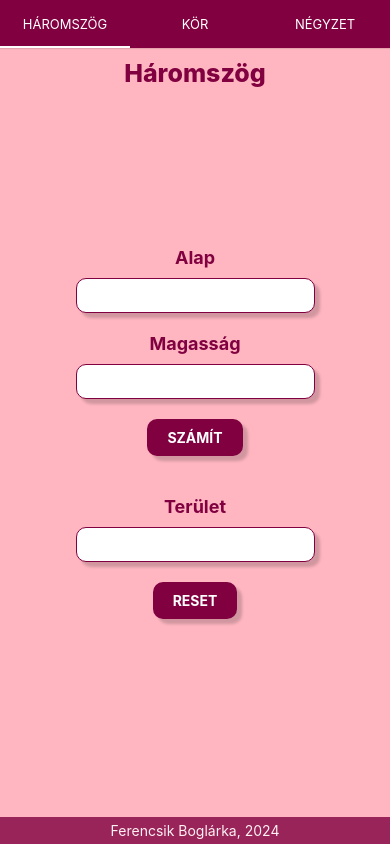
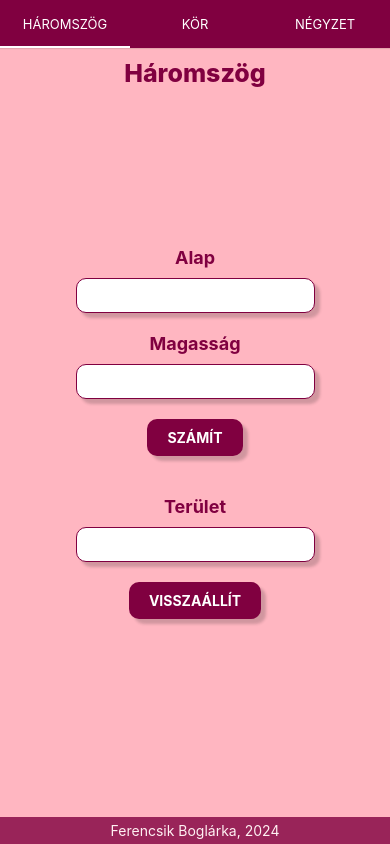
Before and after one commit to fbog05/calculus, a React Native app: screen / in a window 390 px wide. Built offline with nearby package versions, Linux system fonts and the light colour scheme.

Commit message:
02141150

```diff
--- a/components/CircleScreen.js
+++ b/components/CircleScreen.js
@@ -47,7 +47,7 @@ export default function CricleScreen() {
         <Pressable
             onPress={reset}
             style={styles.button}>
-            <Text style={styles.buttonText}>RESET</Text>
+            <Text style={styles.buttonText}>VISSZAÁLLÍT</Text>
         </Pressable>
       </View>
 
--- a/components/SquareScreen.js
+++ b/components/SquareScreen.js
@@ -47,7 +47,7 @@ export default function SqaureScreen() {
         <Pressable
             onPress={reset}
             style={styles.button}>
-            <Text style={styles.buttonText}>RESET</Text>
+            <Text style={styles.buttonText}>VISSZAÁLLÍT</Text>
         </Pressable>
       </View>
 
--- a/components/TriangleScreen.js
+++ b/components/TriangleScreen.js
@@ -53,7 +53,7 @@ export default function TriangleScreen() {
         <Pressable
             onPress={reset}
             style={styles.button}>
-            <Text style={styles.buttonText}>RESET</Text>
+            <Text style={styles.buttonText}>VISSZAÁLLÍT</Text>
         </Pressable>
       </View>
 
```
